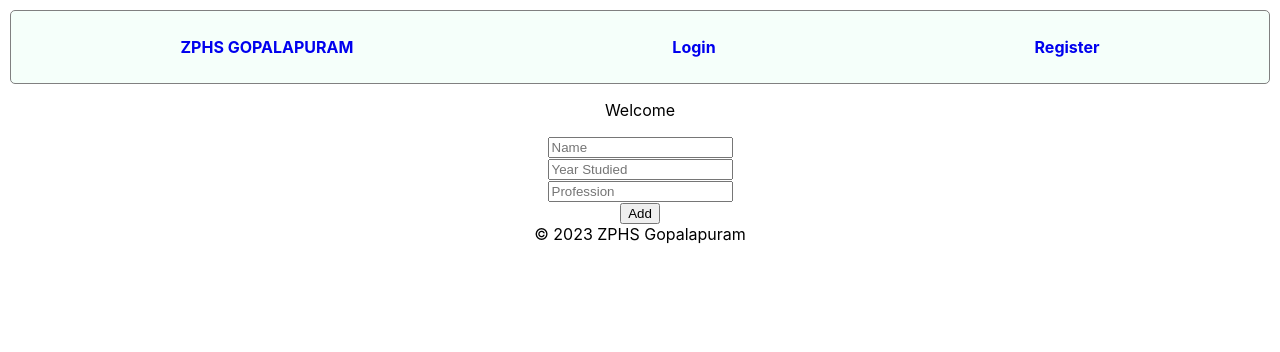
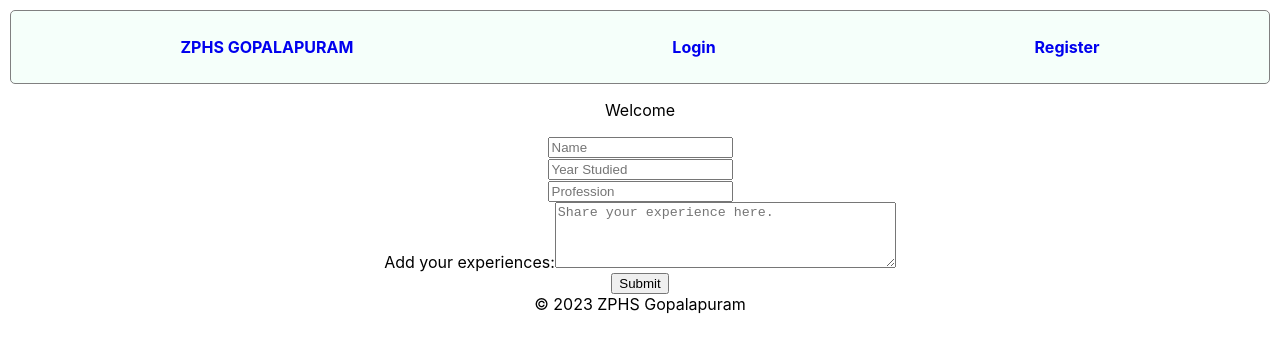
Before and after one commit to vanishap/gopalapuramschool, a React (Create React App) app: page / in a window 1280 px wide. Shown: the top 352 px of the page. Built offline with nearby package versions, Linux system fonts and the light colour scheme.

Commit message:
text area added

```diff
--- a/src/Components/HomePage.js
+++ b/src/Components/HomePage.js
@@ -6,15 +6,17 @@ const HomePage = () => {
   const [year, setYear] = useState('');
   const [profession, setProfession] = useState('');
   const [users, setUsers] = useState([]);
+  const [message, setMessage] = useState('');
 
 
 
   const formHandler =(e)=>{
     e.preventDefault();
-    setUsers([name,year,profession, ...users]);
+    setUsers([name,year,profession,message, ...users]);
     setName('');
     setYear('');
     setProfession('');
+    setMessage('');
   };
 
   return (
@@ -41,9 +43,19 @@ const HomePage = () => {
             onChange={(e)=>setProfession(e.target.value)}/>
         </div>
         <div>
-        <button type='submit'>Add</button>
+        <label>Add your experiences:
+            <textarea placeholder='Share your experience here.'
+             cols="40" rows="4"
+             value={message}
+             onChange={(e)=>setMessage(e.target.value)}
+             ></textarea>
+          </label>
+        </div>
+        <div>
+        <button type='submit'>Submit</button>
         </div>
         </form>
+        {/** add a text area so that they can give some brief idea about their career  */}
       </div>
       {users && users.map(user=>{
         return (
```
